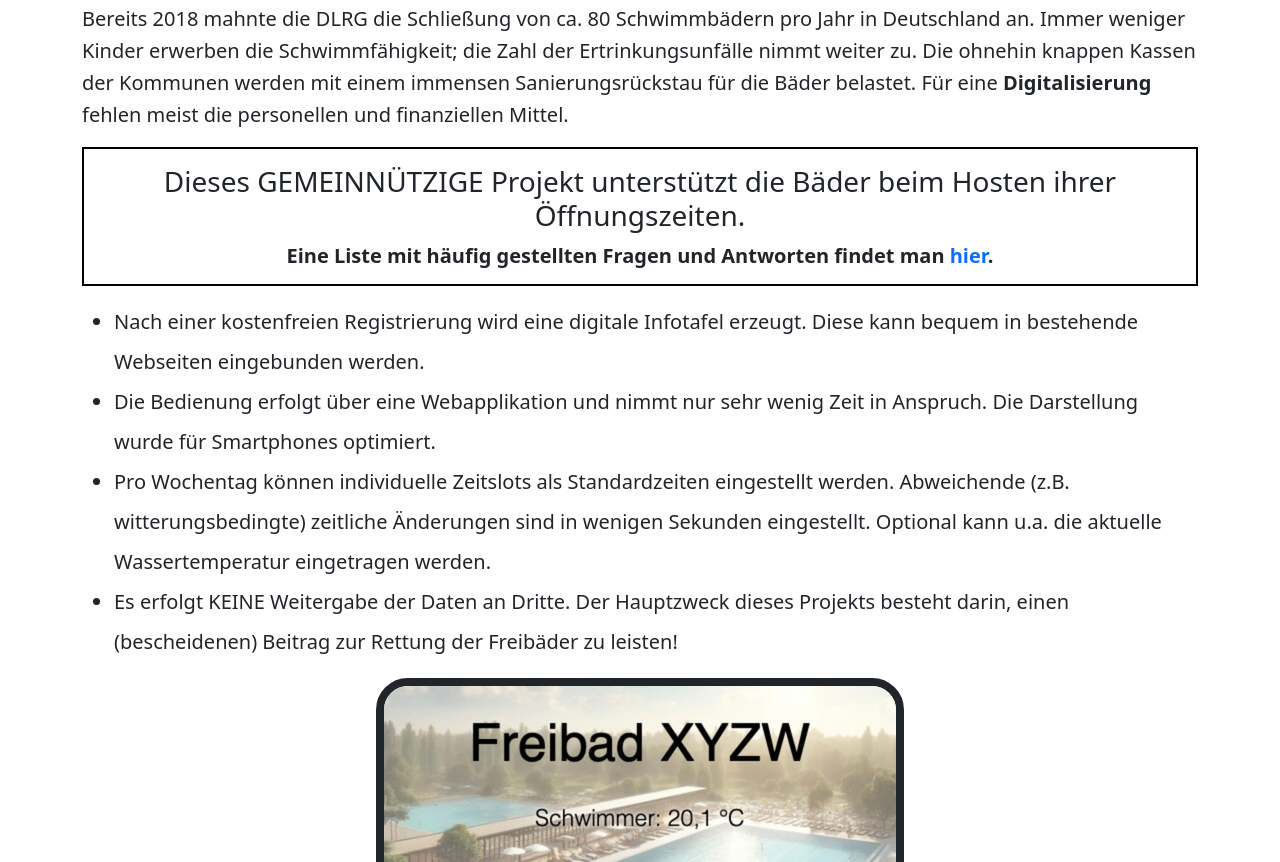
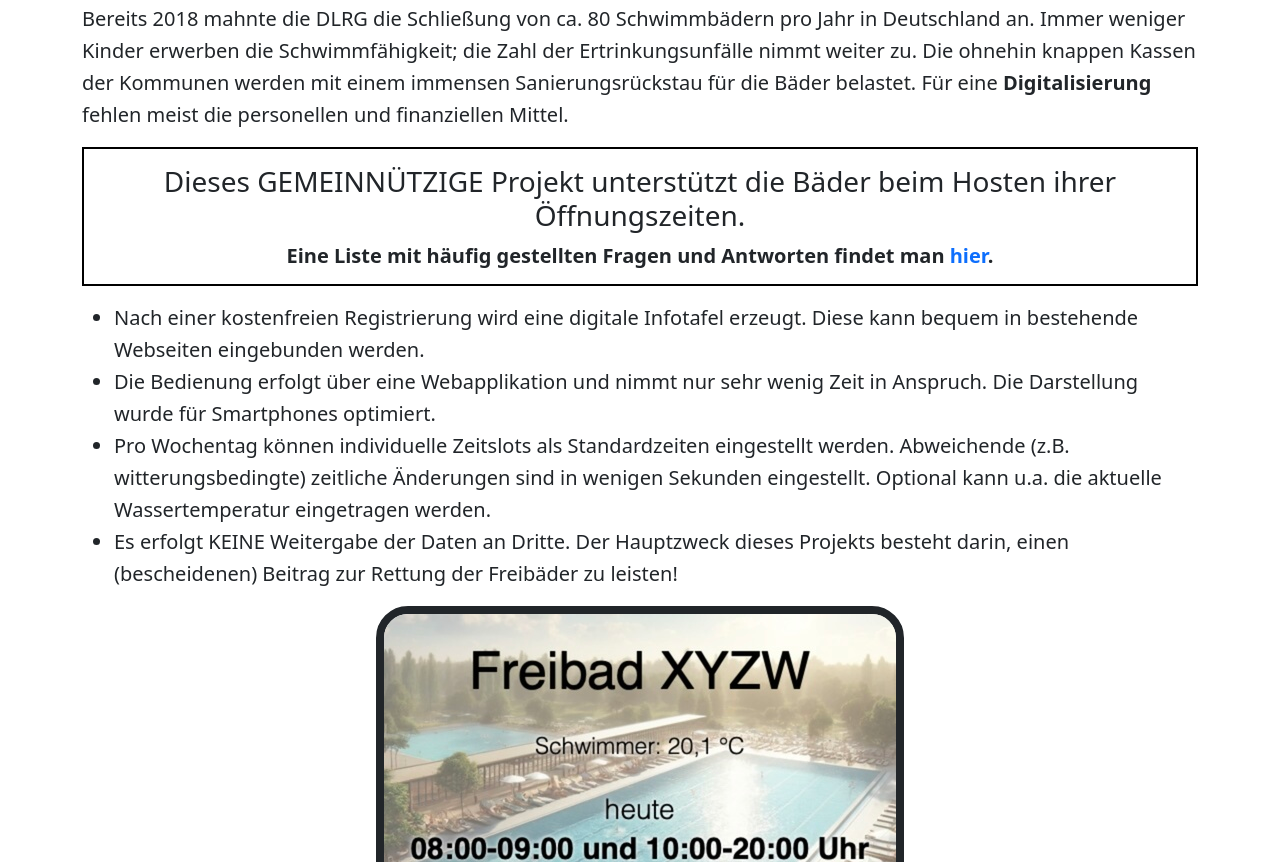
Before and after one commit to andreas-schwenk/freibadampel, a website: page index.html in a window 1280 px wide. Shown: the part 429-1291 px from the top of the page. Drawn offline with nearby package versions, Linux system fonts and the light colour scheme.

Commit message:
Update index.html

```diff
--- a/index.html
+++ b/index.html
@@ -181,7 +181,7 @@
               </div>
             </h3>
             <div class="text-start">
-              <ul style="line-height: 2">
+              <ul style="line-height: 1.6">
                 <li class="lead">
                   Nach einer kostenfreien Registrierung wird eine digitale
                   Infotafel erzeugt. Diese kann bequem in bestehende Webseiten
```
